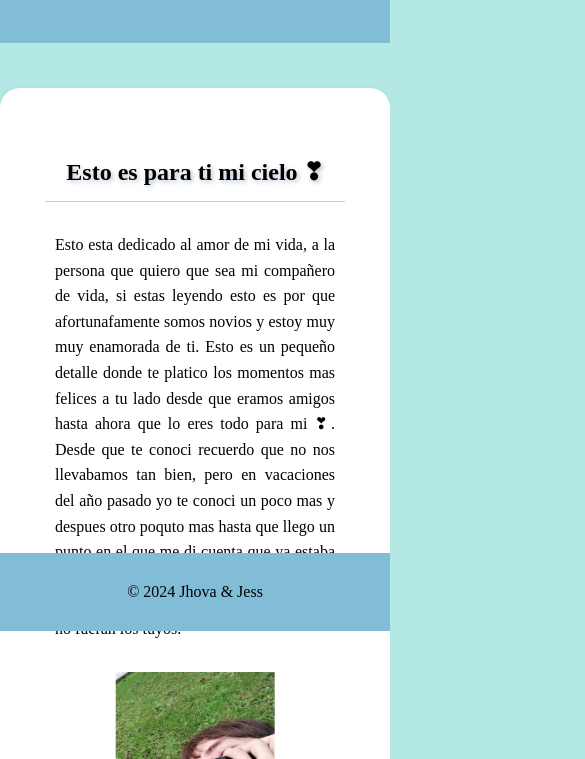
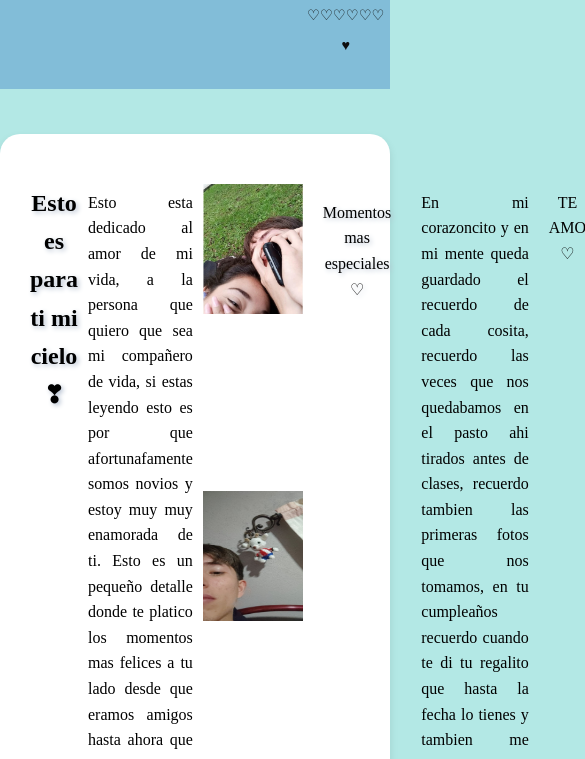
Before and after one commit to Jovita03/Pa-mi-ni-o, a plain HTML site: page index.html in a window 390 px wide. Shown: the part 213-972 px from the top of the page, 585 px wide, since content can reach past the window. Drawn offline with Linux system fonts and the light colour scheme.

Commit message:
Descripción del commit

```diff
--- a/style.css
+++ b/style.css
@@ -9,6 +9,7 @@
     max-width: 950px;
     margin: 0 auto;
     padding: 20px;
+    display: flex;
 }
 .container a {
     color: #0e0e0e;
@@ -21,7 +22,9 @@
     background-color: #82bdd8;
     padding: 10px 0;
     text-align: center;
+    display: flex;
 }
+
 h2 {
     text-align: center;
     text-shadow: 2px 2px 5px #b5c0d0;
@@ -130,10 +133,89 @@
 footer p {
     text-align:center;
 }
-#futuro{
-    background-color:#ffffff;
-}
-#fotos-fav{
+#futuro {
+    background-color: #ffffff;
+ }
+#fotos-fav {
     background-color: #e3f4f4;
     justify-content: center;
 }
+
+    @media (max-width: 1200px) {
+        .container {
+            max-width: 800px;
+            padding: 15px;
+        }
+
+        nav ul li {
+            display: inline-block;
+            margin-bottom: 10px;
+        }
+
+        nav ul li a {
+            font-size: 1em;
+        }
+
+        .galeria {
+            width: 45%;
+        }
+
+        .fotomes img {
+            width: 140px;
+            height: 170px;
+        }
+    }
+
+    @media (max-width: 768px) {
+        .container {
+            max-width: 600px;
+            padding: 10px;
+        }
+
+        nav ul li {
+            margin-right: 0;
+            text-align: center;
+        }
+
+        .galeria {
+            width: 100%;
+        }
+
+        .fotomes img {
+            width: 120px;
+            height: 150px;
+        }
+
+        footer {
+            position: relative;
+        }
+    }
+
+    @media (max-width: 480px) {
+        .container {
+            max-width: 100%;
+            padding: 5px;
+        }
+
+        header h1 {
+            font-size: 1.5em;
+        }
+
+        nav ul li {
+            display: block;
+            margin-bottom: 5px;
+        }
+
+        nav ul li a {
+            font-size: 0.9em;
+        }
+
+        .galeria {
+            width: 100%;
+        }
+
+        .fotomes img {
+            width: 100px;
+            height: 130px;
+        }
+    }
```
